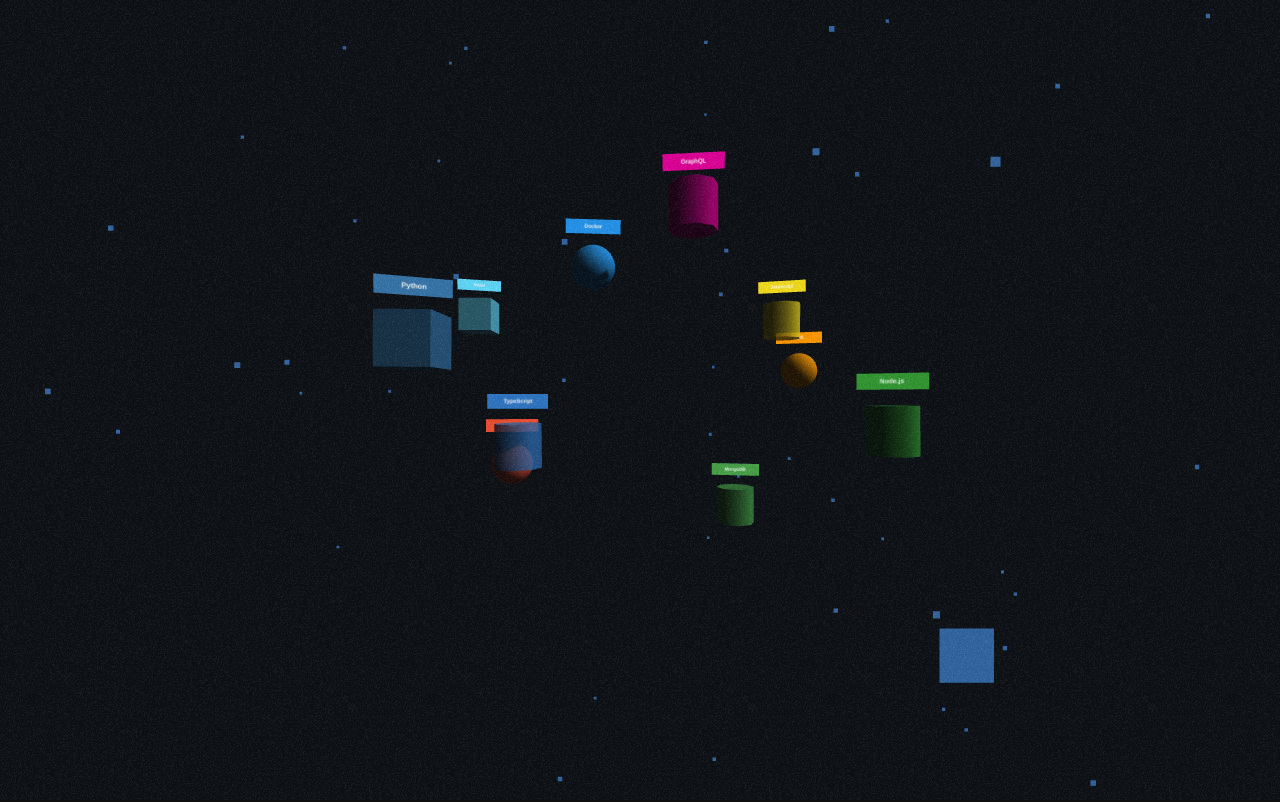
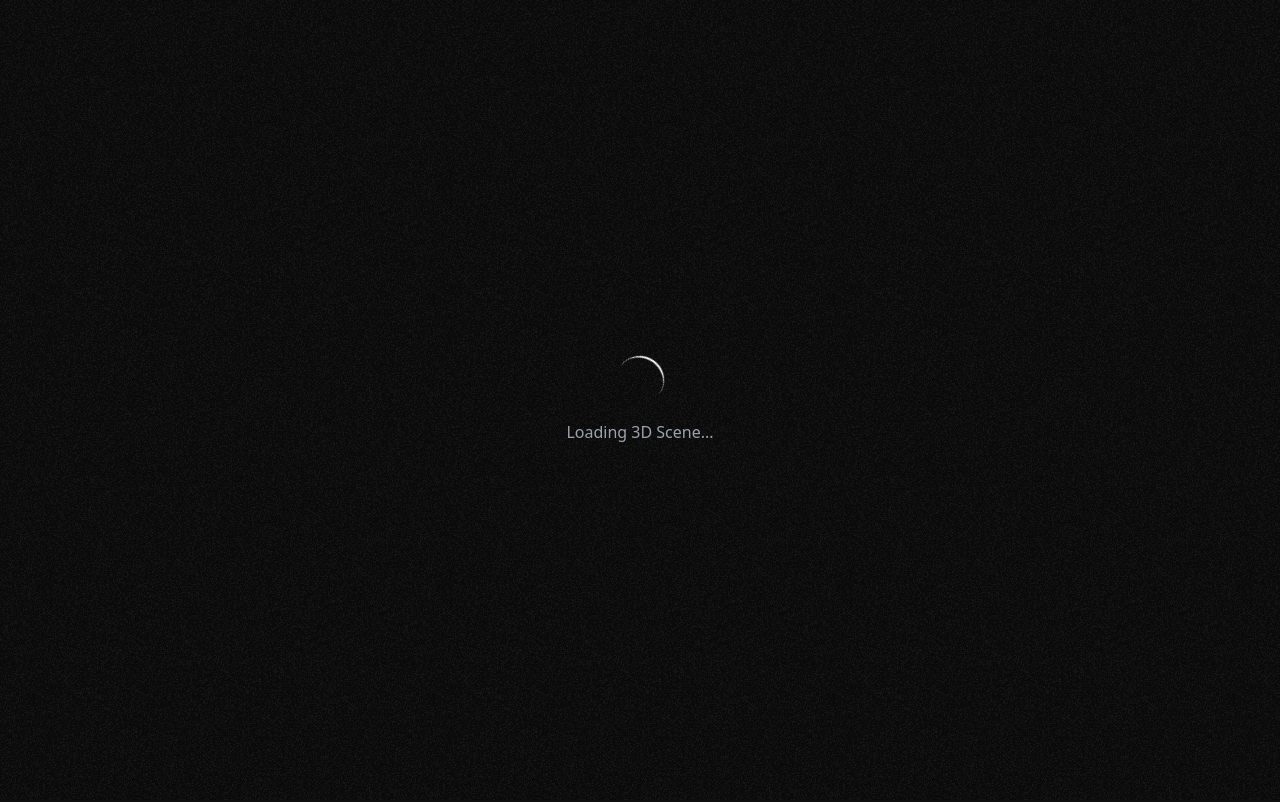
Before and after one commit to NalakaDineshSamarasingha/meandme, a React (Create React App) app in the folder client/: page /test in a window 1280 px wide. Shown: the top 802 px of the page. Built offline with nearby package versions, Linux system fonts and the light colour scheme.

Commit message:
fix warnings

```diff
--- a/client/src/components/ThreeD.jsx
+++ b/client/src/components/ThreeD.jsx
@@ -315,6 +315,27 @@
     );
   }
 
+  if (!isLoaded) {
+    return (
+      <div className="relative w-full h-screen overflow-hidden bg-[#101010b3] flex items-center justify-center">
+        <div
+          className="absolute inset-0"
+          style={{
+            backgroundImage: "url('/assets/noise.png')",
+            backgroundSize: "",
+            backgroundRepeat: "repeat",
+            opacity: 0.4,
+            zIndex: 1,
+          }}
+        ></div>
+        <div className="text-center text-white z-10">
+          <div className="animate-spin rounded-full h-12 w-12 border-b-2 border-white mx-auto mb-4"></div>
+          <p className="text-gray-400">Loading 3D Scene...</p>
+        </div>
+      </div>
+    );
+  }
+
   return (
     <div className="relative w-full h-screen overflow-hidden bg-[#101010b3]">
     <div
```
